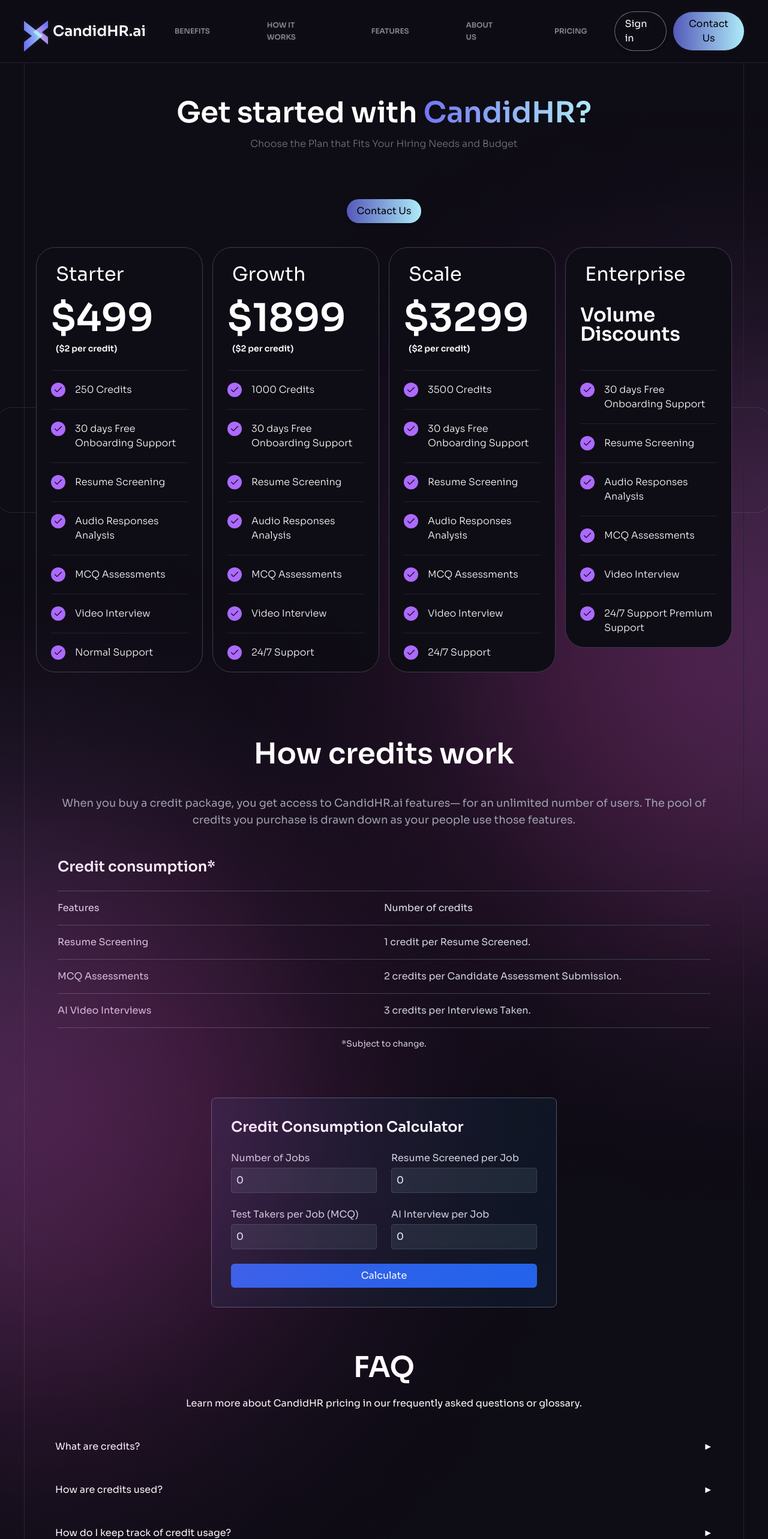
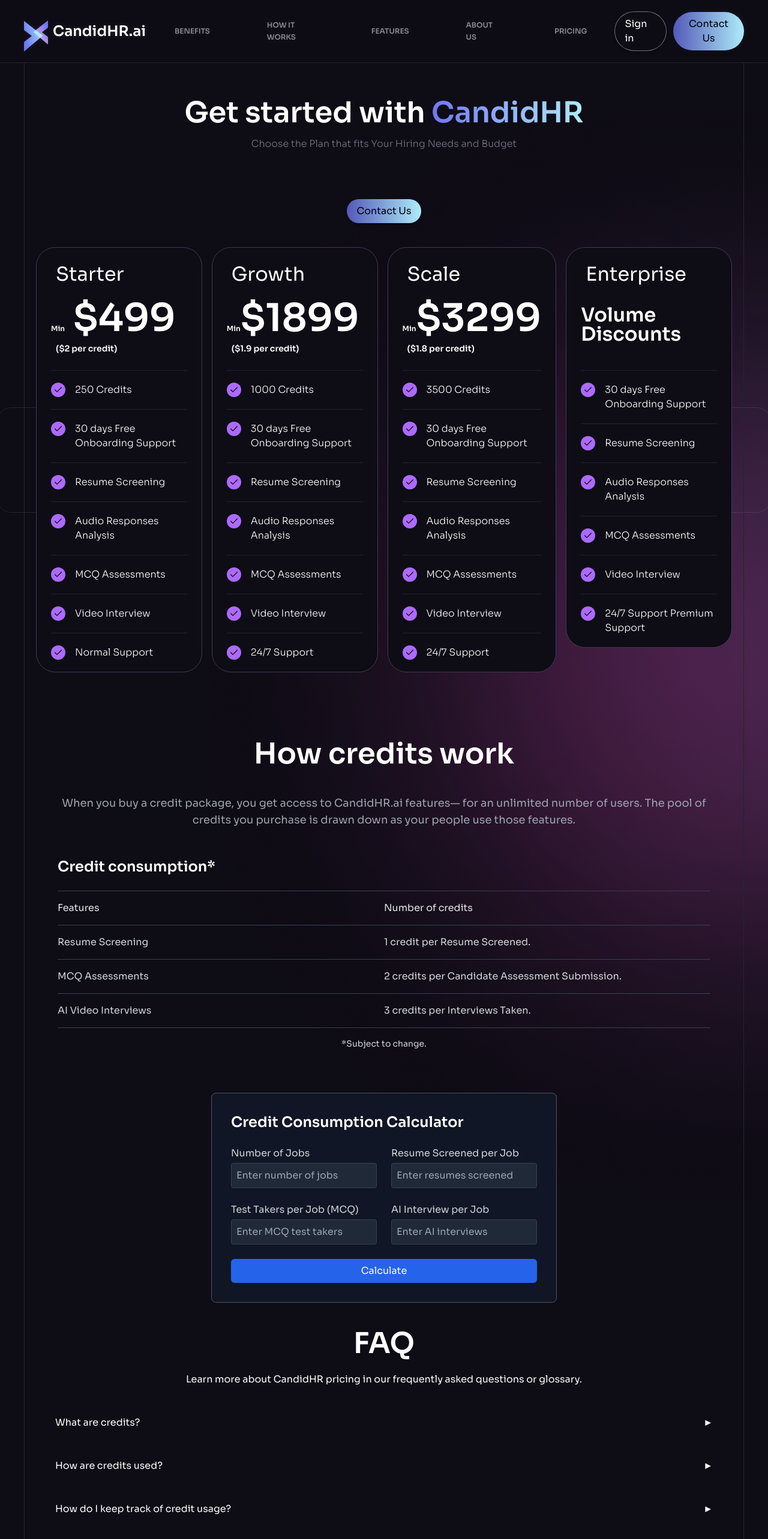
Before and after one commit to AshwiniParihar/CHR_site, a React (Vite) app: page /pricing in a window 1280 px wide. Shown: the top 2566 px of the page at 60% size. Built offline with nearby package versions, Linux system fonts and the light colour scheme.

Commit message:
added key feature content

```diff
--- a/src/App.jsx
+++ b/src/App.jsx
@@ -58,6 +58,8 @@
 import TermsOfUse from "./components/TermsOfUse";
 // import Faq from "./components/Faq";
 import FooterFAQ from "./components/FooterFAQ";
+import Calculator from "./components/Calculator";
+
 
 
 import { Toaster } from 'react-hot-toast';
@@ -83,6 +85,7 @@
                <AboutUs />
                {/* <Contact/>  */}
                <Footer />
+
               </>
             }
           />
@@ -91,6 +94,7 @@
           <Route path="/terms-of-use" element={<TermsOfUse />} />
           {/* <Route path="/Faq" element={<Faq />} /> */}
           <Route path="/footer-faq" element={<FooterFAQ/>} />
+          <Route path="/cal" element={<Calculator/>} />
         </Routes>
       </div>
 
--- a/src/components/CreditConsumptionCalculator.jsx
+++ b/src/components/Calculator.jsx
@@ -1,15 +1,21 @@
 import  { useState } from 'react';
 
-const CreditConsumptionCalculator = () => {
-  const [numJobs, setNumJobs] = useState(0);
-  const [resumeScreened, setResumeScreened] = useState(0);
-  const [mcqTests, setMcqTests] = useState(0);
-  const [aiInterviews, setAiInterviews] = useState(0);
+const Calculator = () => {
+  const [numJobs, setNumJobs] = useState('');
+  const [resumeScreened, setResumeScreened] = useState('');
+  const [mcqTests, setMcqTests] = useState('');
+  const [aiInterviews, setAiInterviews] = useState('');
   const [result, setResult] = useState('');
   const [totalCredits, setTotalCredits] = useState(0);
 
   const calculateCredits = () => {
-    const credits = (numJobs * resumeScreened * 1) + (numJobs * mcqTests * 2) + (numJobs * aiInterviews * 3);
+    // Convert empty strings to 0 for calculations
+    const jobs = Number(numJobs) || 0;
+    const resumes = Number(resumeScreened) || 0;
+    const mcq = Number(mcqTests) || 0;
+    const ai = Number(aiInterviews) || 0;
+
+    const credits = (jobs * resumes * 1) + (jobs * mcq * 2) + (jobs * ai * 3);
     setTotalCredits(credits);
 
     if (credits >= 0 && credits <= 999) {
@@ -26,56 +32,55 @@
   };
 
   return (
-    <div className="p-8 max-w-xl mx-auto bg-gray-900 bg-opacity-90 rounded-lg border border-gray-600 mt-20">
+    <div className="p-8 max-w-xl mx-auto bg-gray-900 bg-opacity-90 rounded-lg border border-gray-600 mt-10">
       <h1 className="text-2xl font-bold mb-6 text-white">Credit Consumption Calculator</h1>
 
       <div className="grid grid-cols-1 md:grid-cols-2 gap-6">
-        {/* Number of Jobs */}
         <div className="flex flex-col">
           <label className="text-gray-300 mb-1">Number of Jobs</label>
           <input
             type="number"
             className="w-full p-2 border border-gray-700 rounded bg-gray-800 text-white focus:outline-none focus:ring focus:ring-blue-500"
             value={numJobs}
-            onChange={(e) => setNumJobs(Number(e.target.value))}
+            placeholder="Enter number of jobs"
+            onChange={(e) => setNumJobs(e.target.value)}
           />
         </div>
 
-        {/* Resume Screened */}
         <div className="flex flex-col">
           <label className="text-gray-300 mb-1">Resume Screened per Job</label>
           <input
             type="number"
             className="w-full p-2 border border-gray-700 rounded bg-gray-800 text-white focus:outline-none focus:ring focus:ring-blue-500"
             value={resumeScreened}
-            onChange={(e) => setResumeScreened(Number(e.target.value))}
+            placeholder="Enter resumes screened"
+            onChange={(e) => setResumeScreened(e.target.value)}
           />
         </div>
 
-        {/* MCQ Tests */}
         <div className="flex flex-col">
           <label className="text-gray-300 mb-1">Test Takers per Job (MCQ)</label>
           <input
             type="number"
             className="w-full p-2 border border-gray-700 rounded bg-gray-800 text-white focus:outline-none focus:ring focus:ring-blue-500"
             value={mcqTests}
-            onChange={(e) => setMcqTests(Number(e.target.value))}
+            placeholder="Enter MCQ test takers"
+            onChange={(e) => setMcqTests(e.target.value)}
           />
         </div>
 
-        {/* AI Interviews */}
         <div className="flex flex-col">
           <label className="text-gray-300 mb-1">AI Interview per Job</label>
           <input
             type="number"
             className="w-full p-2 border border-gray-700 rounded bg-gray-800 text-white focus:outline-none focus:ring focus:ring-blue-500"
             value={aiInterviews}
-            onChange={(e) => setAiInterviews(Number(e.target.value))}
+            placeholder="Enter AI interviews"
+            onChange={(e) => setAiInterviews(e.target.value)}
           />
         </div>
       </div>
 
-      {/* Calculate Button */}
       <button
         className="w-full bg-blue-600 text-white py-2 mt-6 rounded-md hover:bg-blue-700 focus:outline-none"
         onClick={calculateCredits}
@@ -83,7 +88,6 @@
         Calculate
       </button>
 
-      {/* Result Section */}
       {result && (
         <div className="mt-6 p-4 bg-gray-800 rounded-md shadow-md text-white text-center">
           <h2 className="text-lg font-bold mb-2">Result Summary</h2>
@@ -92,8 +96,7 @@
               <span className="font-semibold text-blue-400">Recomended Plan:</span> {result}
             </p>
             <p>
-              <span className="font-semibold text-blue-400">Total Credits:</span>{' '}
-              {totalCredits}
+              <span className="font-semibold text-blue-400">Total Credits:</span> {totalCredits}
             </p>
           </div>
           <div className="mt-2">
@@ -124,4 +127,4 @@
   );
 };
 
-export default CreditConsumptionCalculator;
+export default Calculator;
--- a/src/components/CreditComponent.jsx
+++ b/src/components/CreditComponent.jsx
@@ -1,5 +1,5 @@
 
-import Calculator from '../components/CreditConsumptionCalculator'
+
 const CreditsComponent = () => {
   return (
     <div className="w-full max-w-2xl mx-auto text-white p-8 md:max-w-6xl">
@@ -39,7 +39,7 @@
         <p className="text-sm text-gray-300 mt-4 text-center">*Subject to change.</p>
       </div>
 
-      <Calculator/>
+
     </div>
 
   );
--- a/src/components/Pricing.jsx
+++ b/src/components/Pricing.jsx
@@ -6,6 +6,7 @@
 import { useNavigate } from "react-router-dom";
 import CreditsComponent from "../components/CreditComponent";
 import Heading from "./Heading";
+import Calculator from "./Calculator";
 
 const Pricing = () => {
   const navigate = useNavigate();
@@ -21,13 +22,13 @@
           className=" h-auto transform scale-x-[-1]"
         />
       </div>
-      <div className="absolute bottom-0 left-0 z-[1]   h-auto">
+      {/* <div className="absolute bottom-0 left-0 z-[1] w-full">
         <img
           src={gradiant_image}
           alt="Gradient Background"
           className=" h-auto transform scale-x-[1]"
         />
-      </div>
+      </div> */}
       <div className="container ">
         {/* <h1 className="text-center text-3xl lg:text-5xl font-semibold lg:p-20">
           Get started with{" "}
@@ -38,17 +39,22 @@
         <p className="text-center text-gray-400 mb-4">Choose the Plan that Fits Your Hiring Needs and Budget</p> */}
 
         <h1 className="text-center text-3xl lg:text-5xl font-semibold">
-Get started with <span className="text-transparent bg-clip-text bg-gradient-to-r from-[#7076F2] to-[#AEECF9]">CandidHR?</span>
+          Get started with{" "}
+          <span className="text-transparent bg-clip-text bg-gradient-to-r from-[#7076F2] to-[#AEECF9]">
+            CandidHR
+          </span>
         </h1>
-<Heading className="font-semibold text-center px-2"
-
-          text="Choose the Plan that Fits Your Hiring Needs and Budget"
+        <Heading
+          className="font-semibold text-center px-2"
+          text="Choose the Plan that fits Your Hiring Needs and Budget"
         />
 
-        <div className="text-center mt-6 mb-10">
+        <div className="text-center mb-10">
           <button
             onClick={handleRequestDemo}
-          className="bg-gradient-to-r from-[#5459b9] to-[#AEECF9] text-black hover:text-white py-2 px-4 rounded-full shadow-md hover:shadow-lg">Contact Us
+            className="bg-gradient-to-r from-[#5459b9] to-[#AEECF9] text-black hover:text-white py-2 px-4 rounded-full shadow-md hover:shadow-lg"
+          >
+            Contact Us
           </button>
         </div>
 
@@ -61,14 +67,15 @@
         }
 
         <div>
-           <CreditsComponent/>
+          <CreditsComponent />
         </div>
         <div>
-            <Faq/>
+          <Calculator/>
+        </div>
+        <div>
+          <Faq />
         </div>
       </div>
-
-
     </Section>
   );
 };
--- a/src/components/PricingList.jsx
+++ b/src/components/PricingList.jsx
@@ -25,6 +25,9 @@
                 <div className="text-xl"></div>
 
                 <div className={`leading-none font-bold ${item.id==="3"?"text-[2rem]":"text-[4rem]"}`}>
+                 <span className="text-xs">
+                 {item.minimun}
+                 </span>
                   {item.price}
                   <div className="text-sm p-2">
                   {item.credit}
--- a/src/constants/index.js
+++ b/src/constants/index.js
@@ -117,6 +117,7 @@
     id: "0",
     title: "Starter",
     description: "Choose the Plan that Fits Your Hiring Needs and Budget",
+    minimun:"Min",
     price: " $499 ",
     credit:"($2 per credit)",
     features: [
@@ -133,8 +134,9 @@
     id: "1",
     title: "Growth",
     description: "Choose the Plan that Fits Your Hiring Needs and Budget",
+    minimun:"Min",
     price: "$1899 ",
-    credit:"($2 per credit)",
+    credit:"($1.9 per credit)",
     features: [
       "1000 Credits",
       "30 days Free Onboarding Support",
@@ -149,8 +151,9 @@
     id: "2",
     title: "Scale",
     description: "Choose the Plan that Fits Your Hiring Needs and Budget",
+    minimun:"Min",
     price: "$3299 ",
-    credit:"($2 per credit)",
+    credit:"($1.8 per credit)",
     features: [
       "3500 Credits",
       "30 days Free Onboarding Support",
@@ -184,16 +187,16 @@
 export const benefits = [
   {
     id: "0",
-    title: "Enhanced Employer Experience",
-    text: "With minimum human efforts and user-friendly interface makes applying, tracking, and engaging with the recruitment process effortless.",
+    title: "AI-Powered Candidate Ranking",
+    text: "Automates resume screening and ranks candidates with precision, ensuring the most qualified talent is identified.",
 
     icon: faUser, // Pass the icon object
     imageUrl: [aboutImage,card]
   },
   {
     id: "1",
-    title: "One Stop Solution for all Rounds",
-    text: "CV Scanning, AI Screening, Ranking, Prebuilt Test, Audio interview, video interviews till final round – Everything within few clicks",
+    title: "Streamlined Personality Screening",
+    text: "Leverages video and audio screenings to assess personality fit, delivering deeper candidate insights.",
 
     icon: faLightbulb,
     imageUrl: [aboutImage,card],
@@ -201,16 +204,16 @@
   },
   {
     id: "2",
-    title: "Reduction in Resume Noise ",
-    text: "Minimize resume clutter and ensure no top candidate gets overlooked in the pool of applications.",
+    title: "Comprehensive Hiring Workflow ",
+    text: "From CV Scanning, AI Screening, Ranking, Prebuilt Test, Audio & video interviews till the final round every hiring stage with an integrated, all-in-one solution.",
 
     icon: faHandshake,
     imageUrl: [aboutImage,card],
   },
   {
     id: "3",
-    title: "Cost Saving (Credit Basis)",
-    text: "Predictable costs, paired with a flexible credit system, offer an efficient and scalable solution to meet your hiring needs effectively.",
+    title: "Reduction in Resume Noise",
+    text: "Minimizes clutter in applications and ensures no top candidate is overlooked in the pool.",
 
     icon: faMoneyBillAlt,
     imageUrl: [aboutImage,card],
@@ -218,16 +221,16 @@
   },
   {
     id: "4",
-    title: "Ease of communication ",
-    text: "Minimal manual interaction is achieved with automated emails, ensuring smooth communication with candidates.",
+    title: "Time and Cost Efficiency",
+    text: "Cuts manual tasks by up to 90%, saving significant time through automation while offering flexible, credit-based cost solutions.",
 
     icon: faEnvelope,
     imageUrl: [aboutImage,card],
   },
   {
     id: "5",
-    title: "Time-Saving Automation",
-    text: "Auto set emails and pre built automated tests saves time of continues interaction and allows candidates to complete the process as per their convivence",
+    title: "Seamless Communication",
+    text: "Automates candidate communication with personalized emails, ensuring a smooth and professional hiring experience.",
 
     icon: faClock,
     imageUrl: [aboutImage,card],
```
Lines whose indentation alone changed are shown as unchanged.
